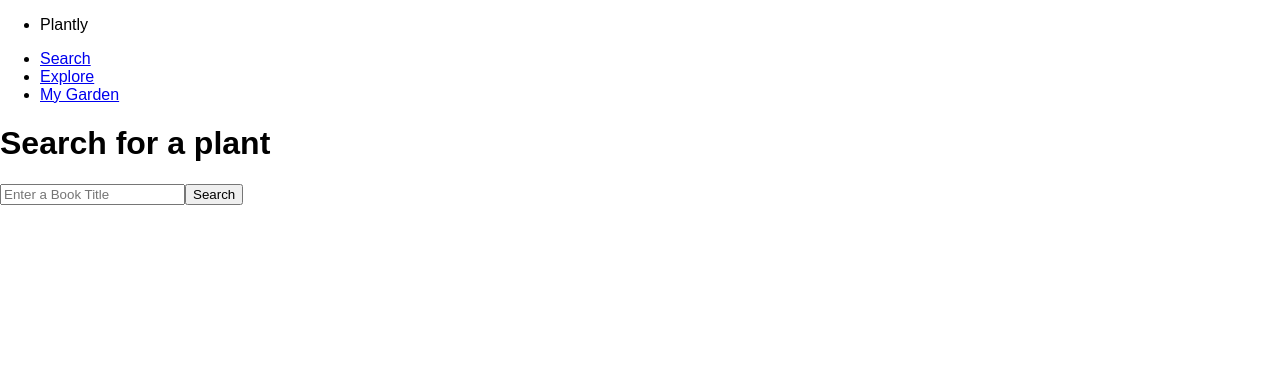
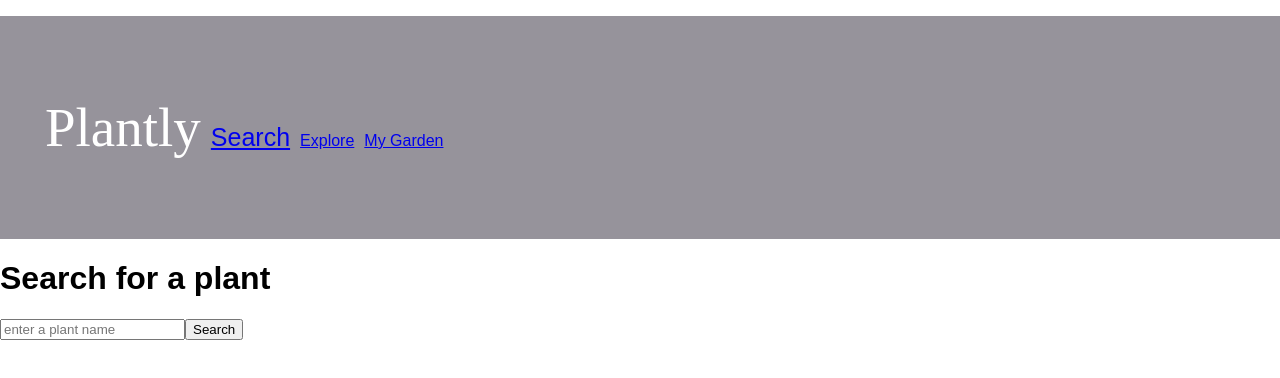
Before and after one commit to iangacek/plantly, a React (Create React App) app in the folder client/: page /search in a window 1280 px wide. Shown: the top 378 px of the page. Built offline with nearby package versions, Linux system fonts and the light colour scheme.

Commit message:
slight styling

```diff
--- /dev/null
+++ b/client/src/components/Navbar/navbar.css
@@ -0,0 +1,20 @@
+.navbar {
+    background-color:#96939B;
+}
+
+#title {
+    font-size: 55px;
+    color:white;
+    font-family: 'Playfair Display', serif;
+}
+.item{
+    font-size:25px;
+    color:black;
+}
+.navbar li {
+    display: inline-block;
+    padding: 20px 0;
+    margin:5px;
+    text-align: right;
+
+};
--- a/client/src/components/Navbar/navbar.js
+++ b/client/src/components/Navbar/navbar.js
@@ -1,5 +1,6 @@
 import React from "react";
-import {Link} from "react-router-dom"
+import {Link} from "react-router-dom";
+import "./navbar.css";
 
 
 function Navbar (){
@@ -10,7 +11,7 @@ function Navbar (){
           <p>Plantly</p>
         </li>
         <li className="item">
-          <Link to={"/search"}>Search</Link>
+            <Link to={"/search"}>Search</Link>
         </li>
         <li>
             <Link to={"/explore"}>Explore</Link>
--- a/client/src/components/Search/search.js
+++ b/client/src/components/Search/search.js
@@ -8,7 +8,7 @@ function Search() {
             <input
             name="title"
             type="text"
-            placeholder="Enter a Book Title"
+            placeholder="enter a plant name"
             ></input>
             <button>Search</button>
         </form>
```
